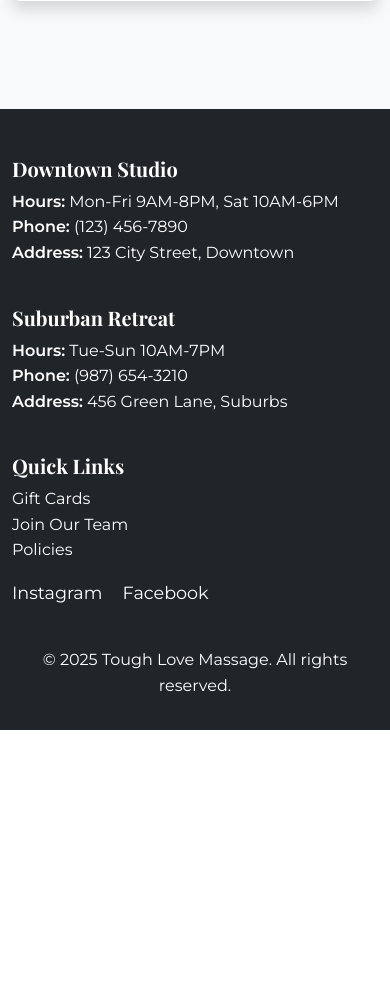
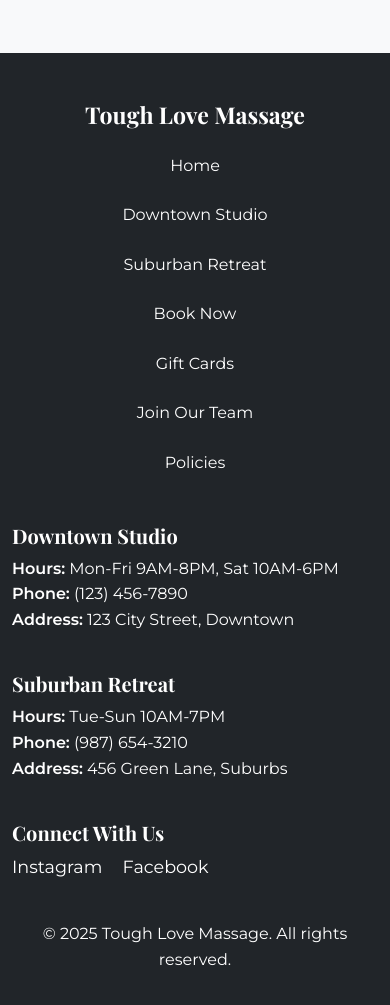
Before and after one commit to gorjessbbyx3/Toughlovemassage.com, a Flask app: page /join-team in a window 390 px wide. Shown: the part 1549-2554 px from the top of the page. Before the commit the page ends 2279 px from the top, so only its background shows below. Run offline with Flask 3, Linux system fonts and the light colour scheme.

Commit message:
Assistant checkpoint: Redesigned landing page with XL location images
Assistant generated file changes:
- templates/base.html: Remove navigation header, Add navigation to footer
- templates/home.html: Replace with clean two-location layout
- static/css/style.css: Update styles for new landing page layout, Add footer navigation styles, Add responsive styles for landing page

---

User prompt:

Improve the visual design. The landing page is too basic. Move the contents in the header into the footer. And remove the header completely. I just want two xl  clickable images of the two locations.

Replit-Commit-Author: Assistant
Replit-Commit-Session-Id: 7e7816a1-874e-482a-9fa9-b619cccf56a1

```diff
--- a/static/css/style.css
+++ b/static/css/style.css
@@ -115,6 +183,24 @@ footer a {
 
 footer a:hover {
     opacity: 0.8;
+}
+
+.footer-nav {
+    display: flex;
+    flex-wrap: wrap;
+    justify-content: center;
+    align-items: center;
+    gap: 0.5rem;
+}
+
+.footer-nav a {
+    padding: 0.5rem 1rem;
+    border-radius: 4px;
+    transition: background-color 0.3s ease;
+}
+
+.footer-nav a:hover {
+    background-color: rgba(255,255,255,0.1);
 }
 
 .flash-messages {
@@ -196,6 +282,26 @@ footer a:hover {
         left: 10px;
         max-width: none;
     }
+
+    .location-hero {
+        height: 50vh;
+    }
+
+    .location-content h1 {
+        font-size: 2.5rem;
+    }
+
+    .location-content .lead {
+        font-size: 1.1rem;
+    }
+
+    .location-details {
+        font-size: 1rem;
+    }
+
+    .footer-nav {
+        flex-direction: column;
+    }
 }
 
 .form-control:focus,
--- a/templates/base.html
+++ b/templates/base.html
@@ -14,51 +14,6 @@
     {% block extra_css %}{% endblock %}
 </head>
 <body>
-    <nav class="navbar navbar-expand-lg navbar-dark bg-dark fixed-top">
-        <div class="container">
-            <a class="navbar-brand" href="/">Tough Love Massage</a>
-            <button class="navbar-toggler" type="button" data-bs-toggle="collapse" data-bs-target="#navbarNav">
-                <span class="navbar-toggler-icon"></span>
-            </button>
-            <div class="collapse navbar-collapse" id="navbarNav">
-                <ul class="navbar-nav ms-auto">
-                    <li class="nav-item">
-                        <a class="nav-link" href="/">Home</a>
-                    </li>
-                    <li class="nav-item dropdown">
-                        <a class="nav-link dropdown-toggle" href="#" role="button" data-bs-toggle="dropdown">
-                            Locations
-                        </a>
-                        <ul class="dropdown-menu">
-                            <li><a class="dropdown-item" href="/location-downtown">Downtown Studio</a></li>
-                            <li><a class="dropdown-item" href="/location-suburban">Suburban Retreat</a></li>
-                        </ul>
-                    </li>
-                    <li class="nav-item">
-                        <a class="nav-link" href="/book">Book Now</a>
-                    </li>
-                    <li class="nav-item">
-                        <a class="nav-link" href="/gift-cards">Gift Cards</a>
-                    </li>
-                    <li class="nav-item">
-                        <a class="nav-link" href="/join-team">Join Our Team</a>
-                    </li>
-                    <li class="nav-item">
-                        <a class="nav-link" href="/policies">Policies</a>
-                    </li>
-                    {% if current_user.is_authenticated %}
-                    <li class="nav-item">
-                        <a class="nav-link" href="/provider-portal">Portal</a>
-                    </li>
-                    <li class="nav-item">
-                        <a class="nav-link" href="/logout">Logout</a>
-                    </li>
-                    {% endif %}
-                </ul>
-            </div>
-        </div>
-    </nav>
-
     {% with messages = get_flashed_messages(with_categories=true) %}
         {% if messages %}
             <div class="flash-messages">
@@ -78,6 +33,24 @@
 
     <footer class="bg-dark text-white pt-5 pb-3">
         <div class="container">
+            <div class="row mb-4">
+                <div class="col-12 text-center mb-3">
+                    <h3 class="mb-3">Tough Love Massage</h3>
+                    <nav class="footer-nav">
+                        <a href="/" class="text-white mx-2">Home</a>
+                        <a href="/location-downtown" class="text-white mx-2">Downtown Studio</a>
+                        <a href="/location-suburban" class="text-white mx-2">Suburban Retreat</a>
+                        <a href="/book" class="text-white mx-2">Book Now</a>
+                        <a href="/gift-cards" class="text-white mx-2">Gift Cards</a>
+                        <a href="/join-team" class="text-white mx-2">Join Our Team</a>
+                        <a href="/policies" class="text-white mx-2">Policies</a>
+                        {% if current_user.is_authenticated %}
+                        <a href="/provider-portal" class="text-white mx-2">Portal</a>
+                        <a href="/logout" class="text-white mx-2">Logout</a>
+                        {% endif %}
+                    </nav>
+                </div>
+            </div>
             <div class="row">
                 <div class="col-md-4 mb-4">
                     <h5>Downtown Studio</h5>
@@ -96,13 +69,8 @@
                     </p>
                 </div>
                 <div class="col-md-4 mb-4">
-                    <h5>Quick Links</h5>
-                    <ul class="list-unstyled">
-                        <li><a href="/gift-cards" class="text-white">Gift Cards</a></li>
-                        <li><a href="/join-team" class="text-white">Join Our Team</a></li>
-                        <li><a href="/policies" class="text-white">Policies</a></li>
-                    </ul>
-                    <div class="social-links mt-3">
+                    <h5>Connect With Us</h5>
+                    <div class="social-links">
                         <a href="https://instagram.com" class="text-white me-3" target="_blank" rel="noopener">Instagram</a>
                         <a href="https://facebook.com" class="text-white" target="_blank" rel="noopener">Facebook</a>
                     </div>
```
Also changed, not shown: other parts of static/css/style.css (+69 -1 lines), templates/home.html (+26 -22 lines).
